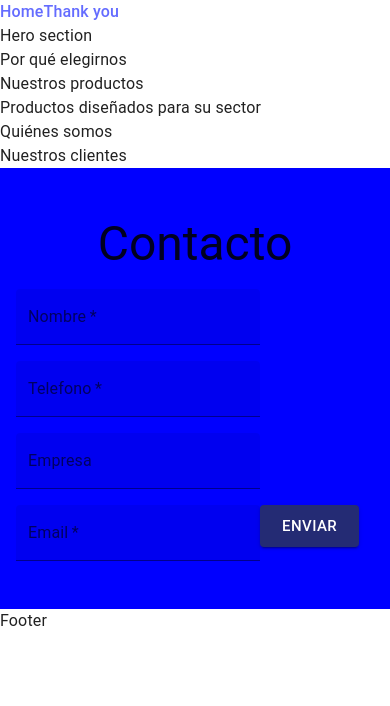
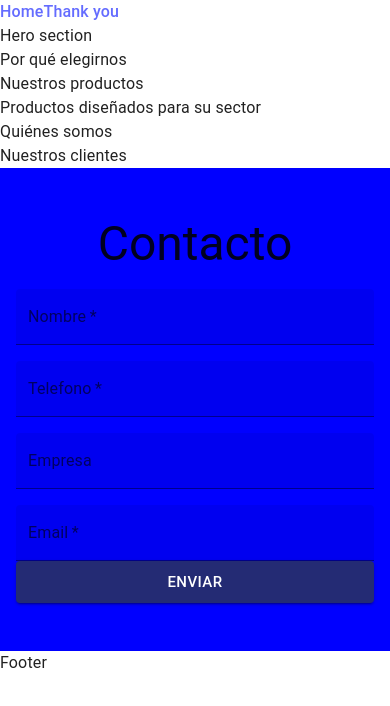
Before and after one commit to pazspera/liquid-sound-landing, a React (Vite) app: page / in a window 390 px wide. Shown: the top 706 px of the page. Built offline with nearby package versions, Linux system fonts and the light colour scheme.

Commit message:
Cambio maquetado ContactForm. Grid de Material no funcionaba pero grid común lo hace responsive

```diff
--- a/src/components/ContactForm/ContactForm.jsx
+++ b/src/components/ContactForm/ContactForm.jsx
@@ -1,14 +1,12 @@
 import styles from "./ContactForm.module.css";
-import { Grid, TextField, Button } from "@mui/material";
+import { Grid, TextField, Button, Box } from "@mui/material";
 
 export default function ContactForm() {
 
   return (
     <>
       <form>
-        {/* spacing genera scroll horizontal en mobile */}
-        <Grid container rowSpacing={2} columnSpacing={{ xs: 0, md: 2 }}>
-          <Grid item xs={12} md={6}>
+        <Box sx={{ display: "grid", gap: 2, gridTemplateColumns: { xs: "1fr", md: "1fr 1fr" } }}>
           <TextField
             label="Nombre"
             variant="filled"
@@ -16,9 +14,7 @@ export default function ContactForm() {
             fullWidth
             required
           />
-          </Grid>
 
-          <Grid item xs={12} md={6}>
           <TextField
             label="Telefono"
             variant="filled"
@@ -26,18 +22,14 @@ export default function ContactForm() {
             fullWidth
             required
           />
-          </Grid>
 
-          <Grid item xs={12} md={6}>
           <TextField
             label="Empresa"
             variant="filled"
             type="text"
             fullWidth
           />
-          </Grid>
 
-          <Grid item xs={12} md={6}>
           <TextField
             label="Email"
             variant="filled"
@@ -45,9 +37,9 @@ export default function ContactForm() {
             required
             fullWidth
           />
-          </Grid>
+        </Box>
 
-          <Grid item xs={12}>
+        <Box>
           <Button
             variant="contained"
             type="submit"
@@ -56,8 +48,8 @@ export default function ContactForm() {
           >
             Enviar
           </Button>
-          </Grid>
-        </Grid>
+        </Box>
+
       </form>
     </>
   )
```
Lines whose indentation alone changed are shown as unchanged.
